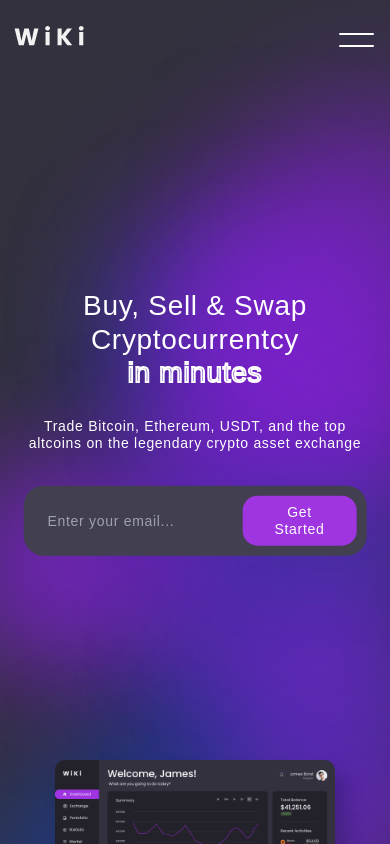
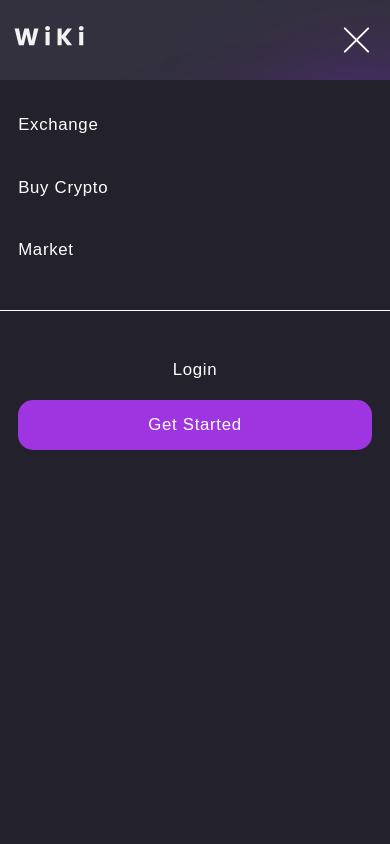
Before and after one commit to beinawair/crypto-startup, a Next.js app: page / in a window 390 px wide. Shown: the top 844 px of the page. Built offline with nearby package versions, Linux system fonts and the light colour scheme; no server answers.

Commit message:
fix navbar responsive

```diff
--- a/components/landingpage/NavbarSection.js
+++ b/components/landingpage/NavbarSection.js
@@ -1,12 +1,15 @@
 import Image from "next/image";
 import Link from "next/link";
+import { useState } from "react";
 
 const HeaderSection = () => {
+    const [toggle, setToggle] = useState(false)
+
     return (
         <>
             <nav className="container mx-auto navigation">
                 {/* mobile menu */}
-                <div className="mobile-menu">
+                <div className={toggle ? "mobile-menu" : "mobile-menu active"}>
                     <div className="logo-image">
                         <Link href="/">
                             <a>
@@ -18,42 +21,41 @@ const HeaderSection = () => {
                             </a>
                         </Link>
                     </div>
-                    <div className="menu-icon-mobile">
+                    <div className="menu-icon-mobile" onClick={() => setToggle(!toggle)}>
                         <div></div>
                         <div></div>
                     </div>
                     <div className="menu-list-mobile">
-                        <ul className="list">
-                            <li className="menu">
+                        <ul className="list mobile-menus">
+                            <li className="menu link-holder">
                                 <Link href="#">
-                                    <a>Exchange</a>
+                                    <a className="text-link">Exchange</a>
                                 </Link>
                             </li>
-                            <li className="menu">
+                            <li className="menu link-holder">
                                 <Link href="#">
-                                    <a>Buy Crypto</a>
+                                    <a className="text-link">Buy Crypto</a>
                                 </Link>
                             </li>
-                            <li className="menu">
+                            <li className="menu link-holder">
                                 <Link href="#">
-                                    <a>Market</a>
+                                    <a className="text-link">Market</a>
                                 </Link>
                             </li>
                         </ul>
-                        <div className="devider">
-                            <ul className="cta-button">
-                                <li className="menu">
+                        <div className="devider"></div>
+                        <ul className="cta-button mobile-menus text-center">
+                            <li className="menu mobile-login link-holder">
                                 <Link href="#">
-                                        <a>Login</a>
+                                    <a className="text-link">Login</a>
                                 </Link>
                             </li>
-                                <li className="menu">
+                            <li className="menu btn-primary cursor-pointer link-holder">
                                 <Link href="#">
-                                        <a>Get Started</a>
+                                    <a className="mobile-register text-link">Get Started</a>
                                 </Link>
                             </li>
                         </ul>
-                        </div>
                     </div>
                 </div>
 
--- a/styles/globals.css
+++ b/styles/globals.css
@@ -63,18 +63,60 @@ a {
 }
 
 .menu-icon-mobile > div {
+  display: block;
+  position: relative;
+  top: 0;
   width: 35px;
   height: 2px;
   border-radius: 1px;
   background-color: white;
+  transition: all .3s ease-in-out ;
 }
 
 .menu-icon-mobile > div:first-child{
   margin-bottom: 10px;
 }
 
+.mobile-menu.active .menu-icon-mobile > div:first-child {
+  transform: rotate(45deg);
+  top: 6px;
+}
+
+.mobile-menu.active .menu-icon-mobile > div:last-child {
+  transform: rotate(-45deg);
+  top: -6px;
+}
+
+.mobile-menu.active .menu-list-mobile {
+  display: flex;
+  top: 80px;
+  opacity: 1;
+  z-index: 10;
+}
+
 .menu-list-mobile {
-  display: none;
+  position: absolute;
+  width: 100%;
+  height: calc(100vh - 80px);
+  top: -100vh;
+  left: 0;
+  opacity: 0;
+  flex-direction: column;
+  background-color: var(--color-bg-02);
+  transition: all .3s ease-in-out;
+  z-index: -10;
+}
+
+.mobile-menus {
+  padding: 1em 1.3em;
+}
+
+.text-link {
+  font-size: 1.2em;
+}
+
+.link-holder {
+  padding: 1em 0;
 }
 
 .mobile {
@@ -553,7 +595,7 @@ footer {
 }
 
 @media screen and (min-width: 700px) {
-  main {
+  main, header {
     padding: 0 4rem;
   }
 
@@ -638,7 +680,7 @@ footer {
 }
 
 @media screen and (min-width: 1024px) {
-  main {
+  main, header {
     padding: 0 7.5rem;
   }
 
```
Lines whose indentation alone changed are shown as unchanged.
